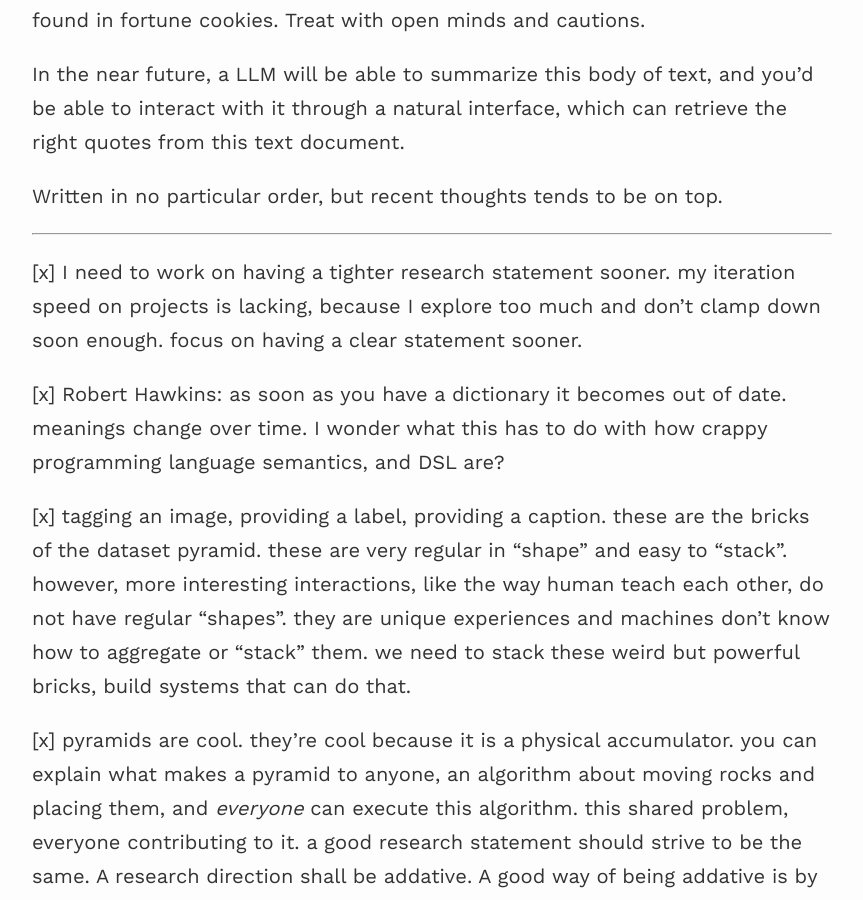
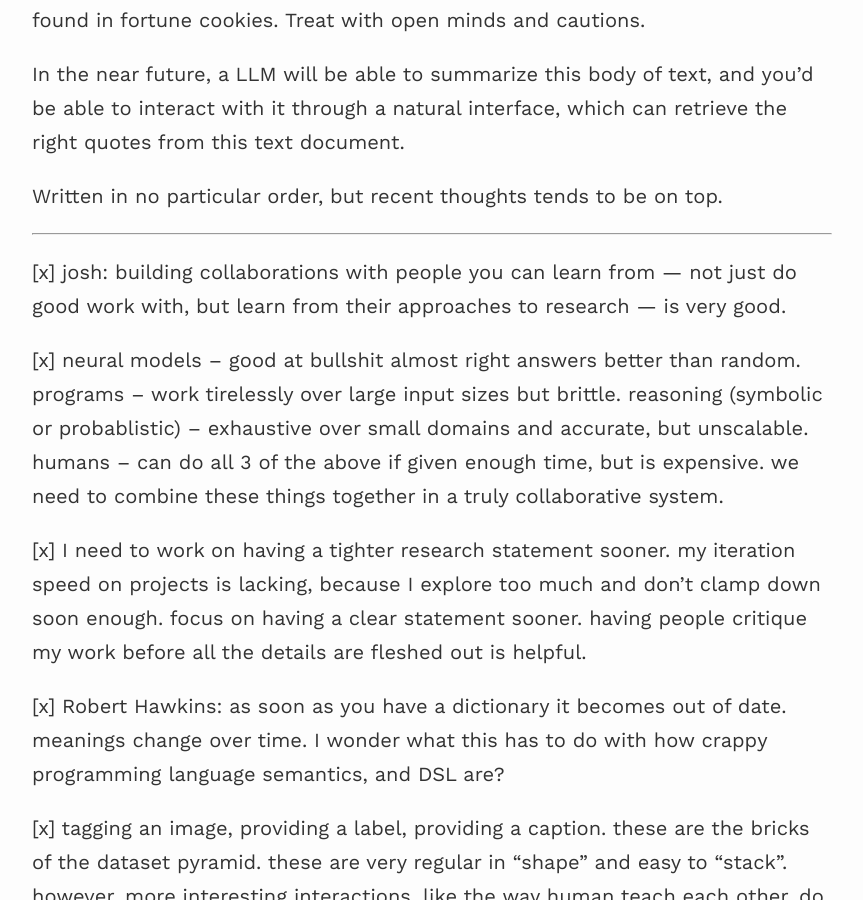
Before and after one commit to evanthebouncy/evanthebouncy.github.io, a Jekyll site: the page built from _pages/thoughts.md, in a window 1280 px wide and 900 px high, scrolled down 299 px. Shown: the whole window, without its empty margins (208-1071 px from the left). Built offline with Jekyll 4.4.1, drawn with Linux system fonts in a browser that asks for light colours; nearby versions of some CDN libraries.

Commit message:
more quotes

```diff
--- a/_pages/thoughts.md
+++ b/_pages/thoughts.md
@@ -16,7 +16,11 @@ Written in no particular order, but recent thoughts tends to be on top.
 
 ----
 
-[x] I need to work on having a tighter research statement sooner. my iteration speed on projects is lacking, because I explore too much and don't clamp down soon enough. focus on having a clear statement sooner.
+[x] josh: building collaborations with people you can learn from — not just do good work with, but learn from their approaches to research — is very good.
+
+[x] neural models -- good at bullshit almost right answers better than random. programs -- work tirelessly over large input sizes but brittle. reasoning (symbolic or probablistic) -- exhaustive over small domains and accurate, but unscalable. humans -- can do all 3 of the above if given enough time, but is expensive. we need to combine these things together in a truly collaborative system.
+
+[x] I need to work on having a tighter research statement sooner. my iteration speed on projects is lacking, because I explore too much and don't clamp down soon enough. focus on having a clear statement sooner. having people critique my work before all the details are fleshed out is helpful.
 
 [x] Robert Hawkins: as soon as you have a dictionary it becomes out of date. meanings change over time. I wonder what this has to do with how crappy programming language semantics, and DSL are?
 
```
